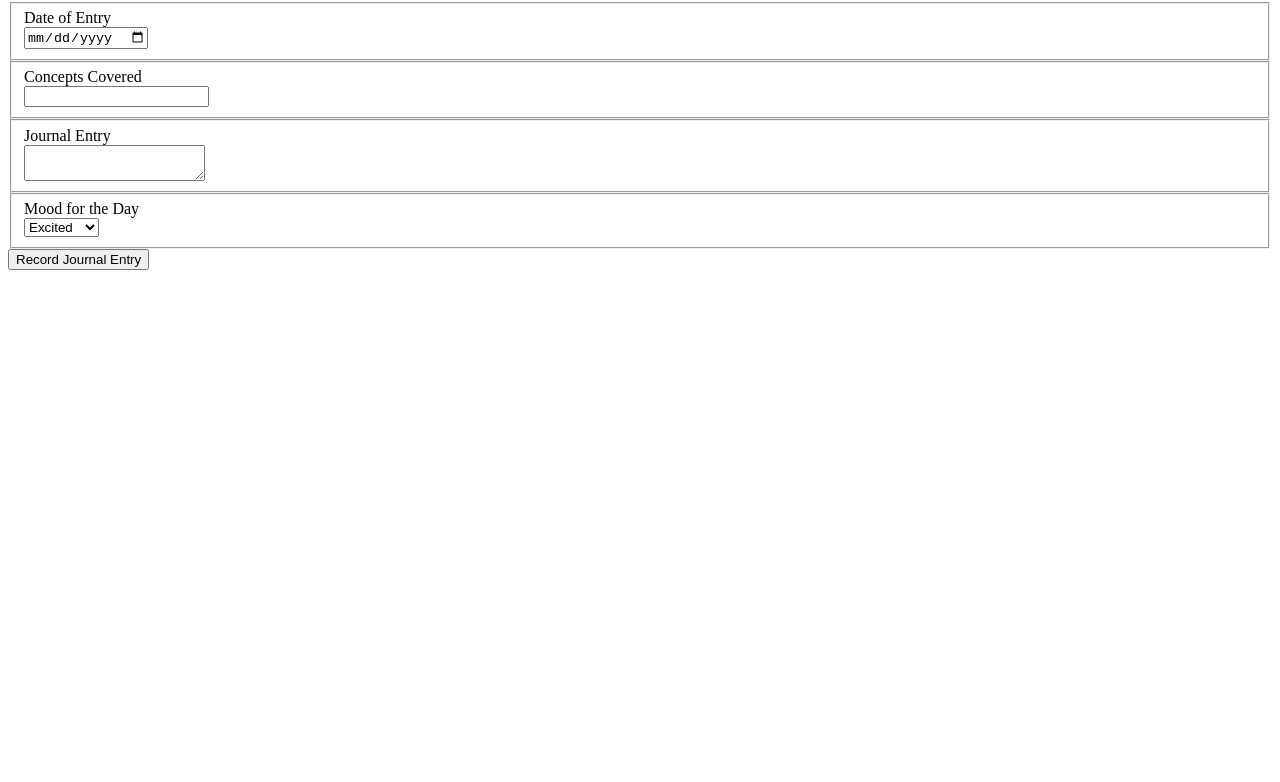
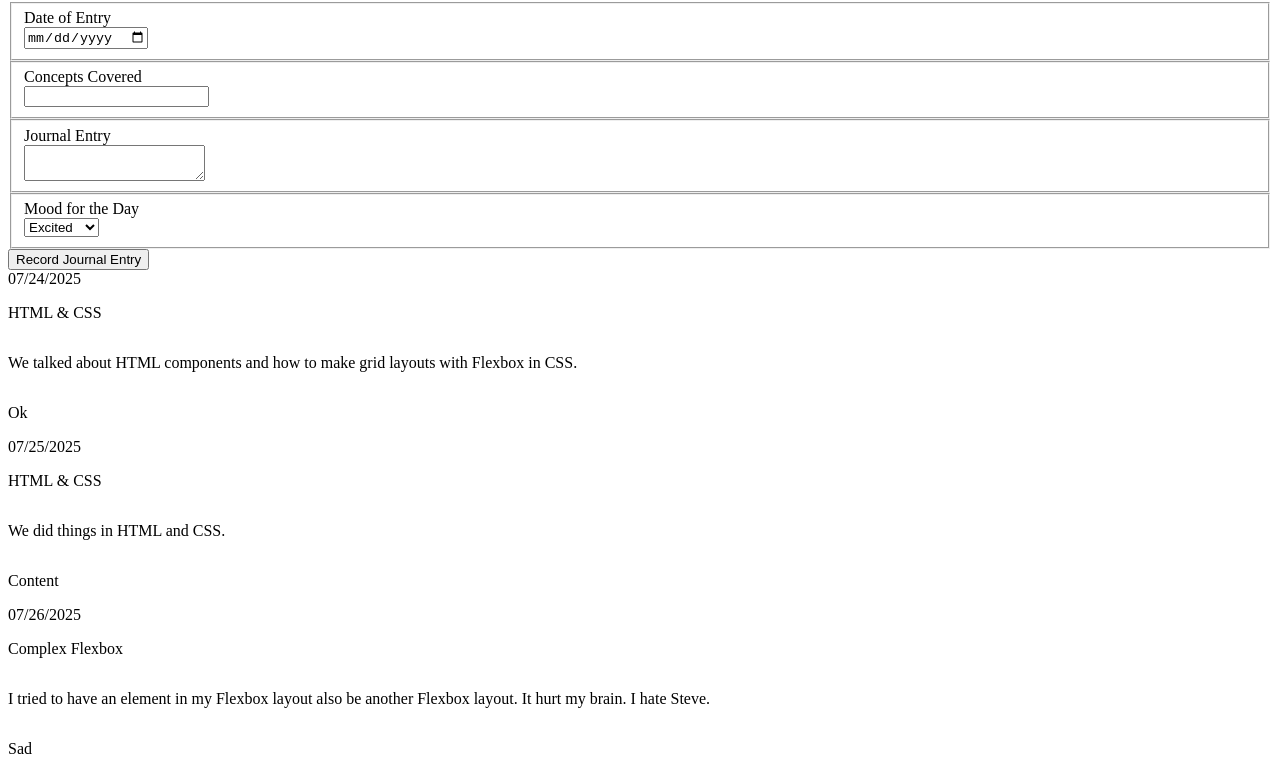
Before and after one commit to jrossgage/Daily-Journal-, a plain HTML site: page index.html in a window 1280 px wide. Shown: the part 320-1102 px from the top of the page. Before the commit the page ends 800 px from the top, so only its background shows below. Drawn offline with Linux system fonts and the light colour scheme.

Commit message:
Got Html to show up on the DOM.

```diff
--- a/index.html
+++ b/index.html
@@ -47,8 +47,12 @@
             <button type="submit" id="saveEntry">Record Journal Entry</button>
 
         </form>
+<!--stored journal entries  -->
+        <section>
+            <div id="entryLog">
 
-
+            </div>
+        </section>
 
 
 
--- a/scripts/JournalEntry.js
+++ b/scripts/JournalEntry.js
@@ -5,8 +5,10 @@
 export const JournalEntryComponent = (entry) => {
     return `
         <section id="entry--${entry.id}" class="journalEntry">
-            Display the entry's full text, and the date
-            it was entered here.
+           <div>${entry.date}</div>
+           <p>${entry.concept}</p>
+           <p>${entry.entry}</p>
+           <p>${entry.mood}</p>
         </section>
     `
 }
--- a/scripts/JournalEntryList.js
+++ b/scripts/JournalEntryList.js
@@ -12,6 +12,7 @@ const entryLog = document.querySelector("#entryLog")
 
 export const EntryListComponent = () => {
     // Use the journal entry data from the data module component
+    // let journalHTML = ""
     const entries = getJournalEntries()
 
     for (const entry of entries) {
@@ -19,5 +20,5 @@ export const EntryListComponent = () => {
             Invoke the component that returns an
             HTML representation of a single entry
         */
-        entryLog.innerHTML += ???
-    }
+        entryLog.innerHTML += JournalEntryComponent(entry)
+    } }
--- a/scripts/main.js
+++ b/scripts/main.js
@@ -6,6 +6,6 @@
 //     }
 //   })
 
-  import { EntryListComponent } from "./JournalEntryList";
+  import { EntryListComponent } from "./JournalEntryList.js";
 
   EntryListComponent();
```
Also changed, not shown: api/dailyjournal.json (added, +10 -0 lines).
